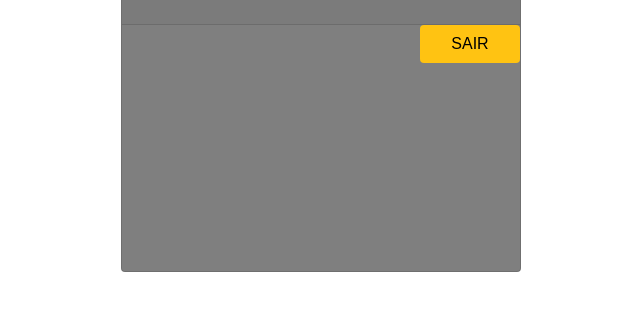
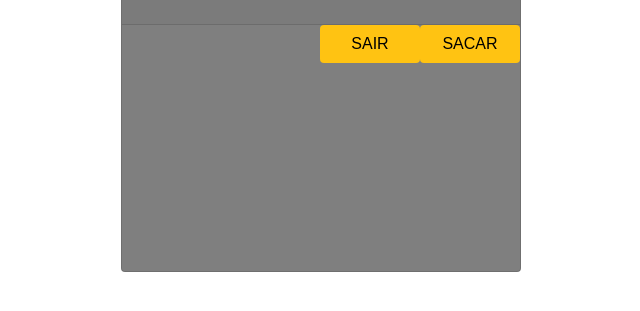
Before and after one commit to italocdantas/bancoWiti, a PHP site: page /banco.php in a window 1280 px wide. Shown: the part 313-624 px from the top of the page, without its empty margins (319-959 px from the left). Run offline with PHP 8.4, Linux system fonts and the light colour scheme; the visitor is signed in with stand-in values (Sample User, id 1); data that the repository does not hold is empty; some libraries are stand-ins or nearby versions; some web fonts are replaced.

Commit message:
Atualizacao banco

```diff
--- a/banco.php
+++ b/banco.php
@@ -61,6 +61,10 @@ if(isset($_SESSION['usu']) && !empty($_SESSION['usu'])):
             </form>
 
         </div>
+
+        <div class= "btn float-right login_btn">
+                 SACAR
+            </div>
         <a href="../bancoWiti/php/logout.php">
             <div class= "btn float-right login_btn">
                  SAIR
--- a/php/Usuario.class.php
+++ b/php/Usuario.class.php
@@ -17,9 +17,10 @@ class Usuario{
           $_SESSION['usu'] = $dado['id'];
 
           return true;
-        }else{
+
+        }
             return false;
-        }
+
     }
 
         public function logged($id){
```
